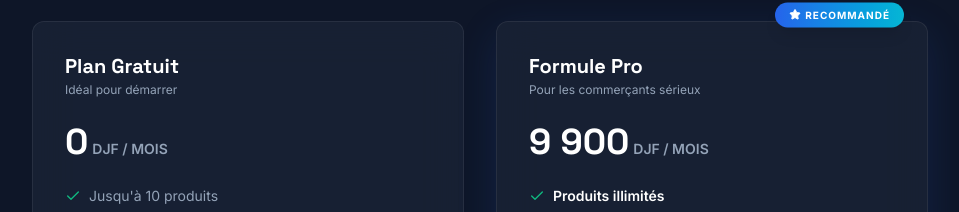
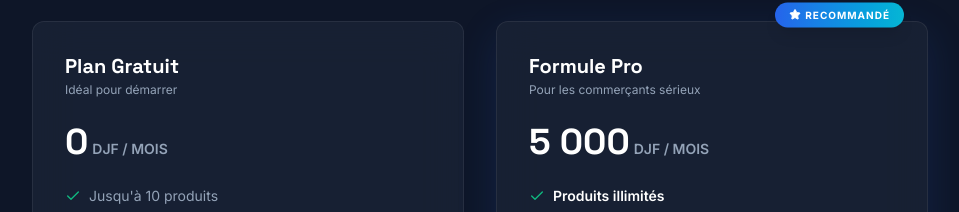
Before and after one commit to MOHAMED-ALI-YOUSSOUF/rohaty-shop, a Next.js app: page / in a window 1280 px wide. Shown: the part 2620-2832 px from the top of the page, without its empty margins (160-1119 px from the left). Built offline with nearby package versions, Linux system fonts and the light colour scheme.

Commit message:
edit pricing plan

```diff
--- a/app/page.tsx
+++ b/app/page.tsx
@@ -389,7 +389,7 @@ export default function LandingPage() {
                     <p className="text-xs text-text-secondary mt-1">Pour les commerçants sérieux</p>
                   </div>
                   <div className="flex items-baseline gap-1">
-                    <span className="text-4xl font-black font-heading text-white">9 900</span>
+                    <span className="text-4xl font-black font-heading text-white">5 000</span>
                     <span className="text-sm font-semibold text-text-secondary uppercase">
                       DJF / mois
                     </span>
```
